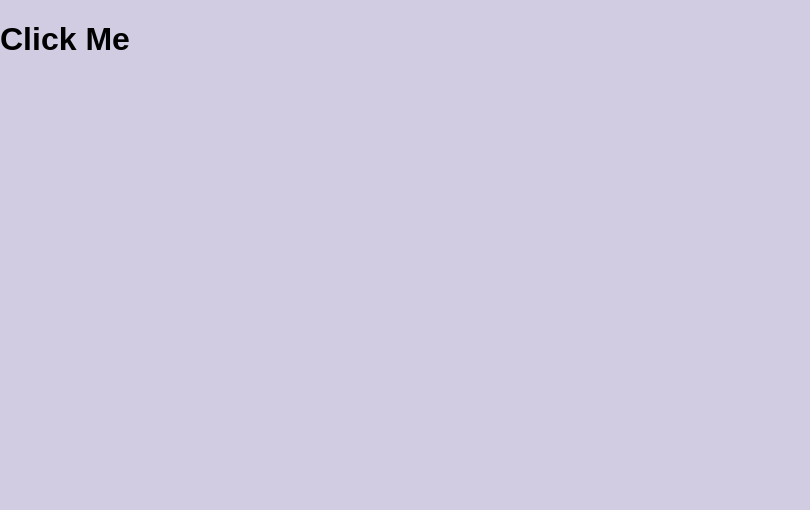
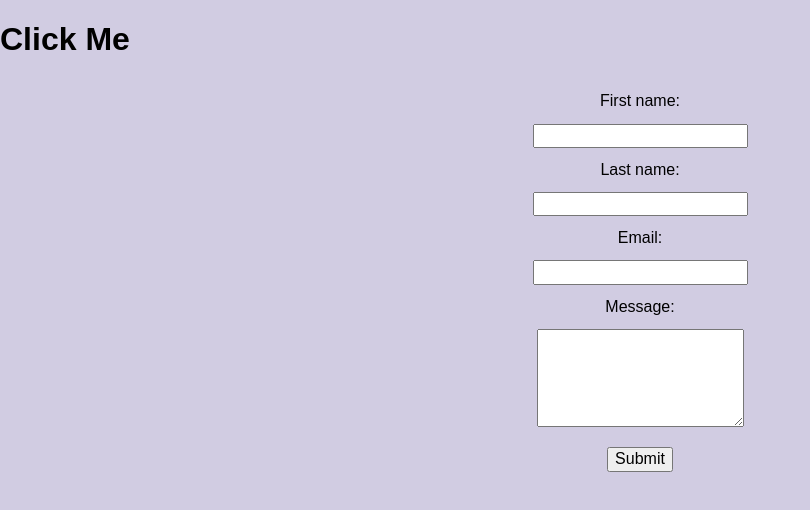
Before and after one commit to laurenmlight/hw_listeners_light_lauren, a plain HTML site: page index.html in a window 1280 px wide. Shown: the whole page, without its empty margins (0-810 px from the left). Drawn offline with Linux system fonts and the light colour scheme.

Commit message:
add form fields

```diff
--- a/css/main.css
+++ b/css/main.css
@@ -6,3 +6,8 @@ body {
 	margin: auto;
 	text-align: center;
 }
+
+.container label{
+	display: block;
+	padding: 1%;
+}
--- a/index.html
+++ b/index.html
@@ -12,6 +12,17 @@
 	<h1 id="clickMe">Click Me</h1>
 	<p id="paragraph"></p>
 	<div class="container">
+		<form>
+			<label for="firstname">First name:</label>
+			<input id="firstname" type="text" name="firstname">
+			<label for="lastname">Last name:</label>
+			<input id="lastname" type="text" name="lastname">
+			<label for="email">Email:</label>
+			<input id="email" type="text" name="email">
+			<label for="message">Message:</label>
+  		<textarea  id="message" name="message" rows="5" cols="20"></textarea>
+			<p><input type="submit"></p>
+		</form>
 	</div>
   <script src="js/main.js"></script>
 </body>
```
